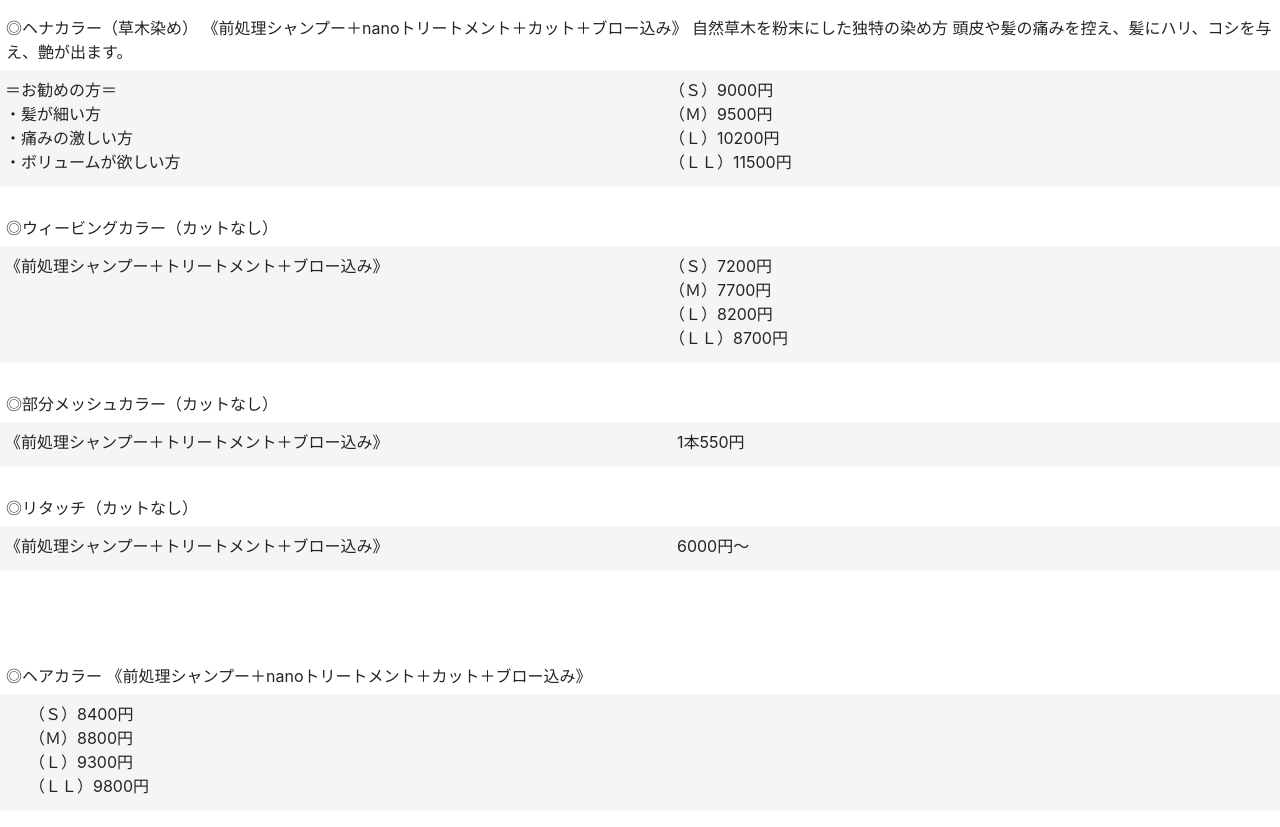
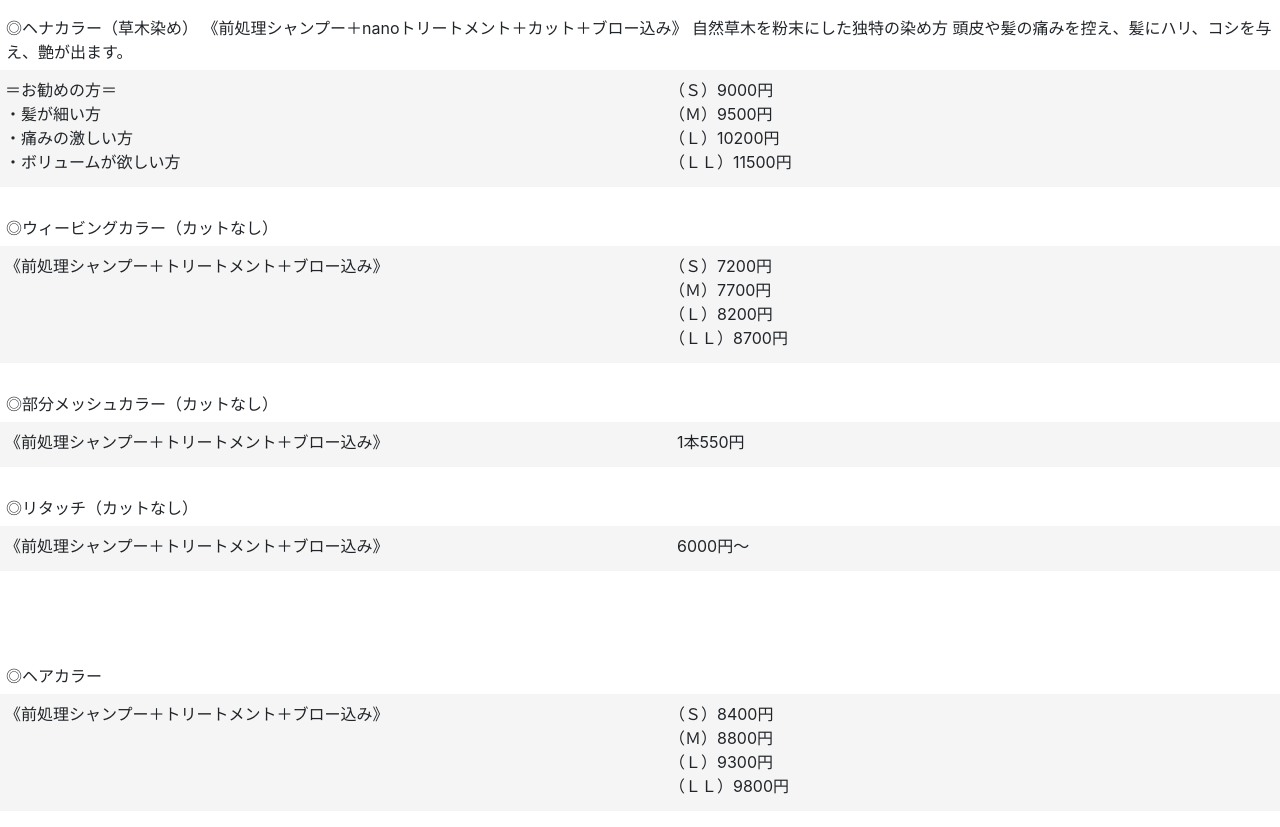
Before and after one commit to beautyoda/color, a plain HTML site: page index.html in a window 1280 px wide. Shown: the part 517-1344 px from the top of the page. Drawn offline with nearby package versions, Linux system fonts and the light colour scheme; a script that the page names is missing.

Commit message:
Update index.html

```diff
--- a/index.html
+++ b/index.html
@@ -104,10 +104,10 @@
 <div class="fadein row06">
 	<div class="span-10">
 ◎ヘアカラー
-《前処理シャンプー＋nanoトリートメント＋カット＋ブロー込み》</div>
 	</div>
-<div class="fadein row02" style="background-color: #F5F5F5; padding:3px 0; margin-bottom: 1em;">
+<div class="fadein row06" style="background-color: #F5F5F5; padding:3px 0; margin-bottom: 1em;">
 	<div class="span-5">
+<div>《前処理シャンプー＋トリートメント＋ブロー込み》</div>
 
 <div>
 　　（Ｓ）8400円<br />
```
